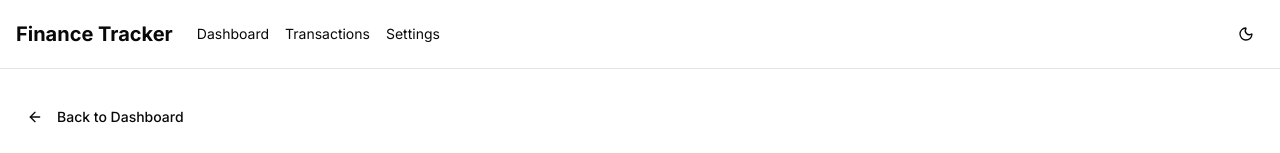
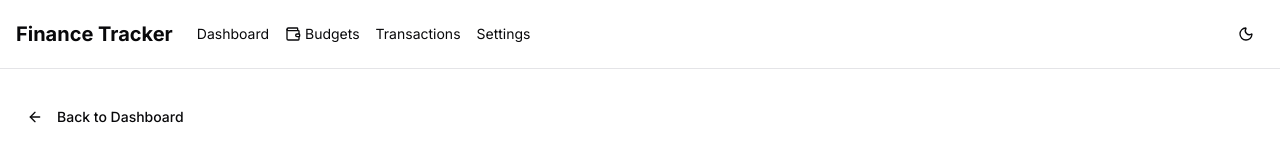
Before and after one commit to niruttanstee/finance-tracker, a Next.js app: page /settings in a window 1280 px wide. Shown: the top 153 px of the page. Built offline with nearby package versions, Linux system fonts and the light colour scheme; no server answers; the database is empty.

Commit message:
feat: add Budgets link to navigation

```diff
--- a/app/components/Navigation.tsx
+++ b/app/components/Navigation.tsx
@@ -1,4 +1,5 @@
 import Link from 'next/link';
+import { Wallet } from 'lucide-react';
 import { ThemeToggle } from './ThemeToggle';
 
 export function Navigation() {
@@ -14,6 +15,10 @@ export function Navigation() {
               <Link href="/" className="text-sm hover:text-primary">
                 Dashboard
               </Link>
+              <Link href="/budgets" className="text-sm hover:text-primary flex items-center gap-1">
+                <Wallet className="h-4 w-4" />
+                Budgets
+              </Link>
               <Link href="/transactions" className="text-sm hover:text-primary">
                 Transactions
               </Link>
```
